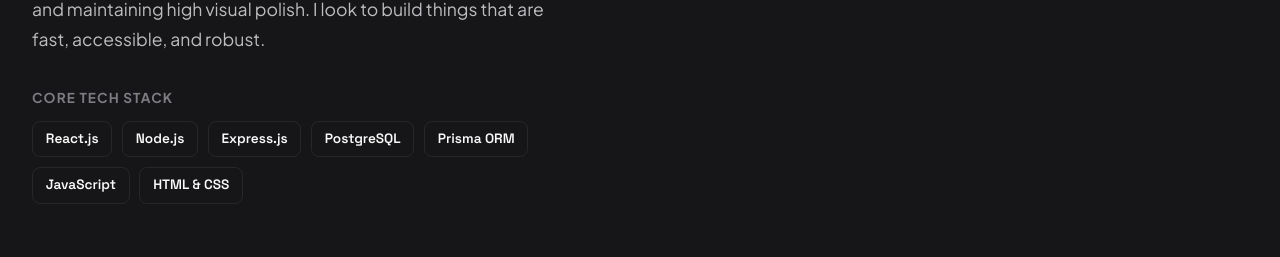
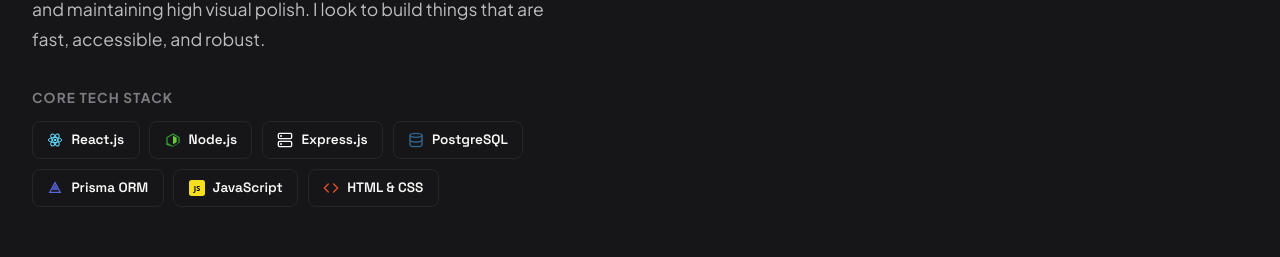
Before and after one commit to PalMakadiya/portfolio, a React (Vite) app in the folder Frontend/: page / in a window 1280 px wide. Shown: the part 1279-1536 px from the top of the page. Built offline with nearby package versions, Linux system fonts and the light colour scheme; no server answers.

Commit message:
feat: add SVGs and micro-animations to core tech stack badges

```diff
--- a/Frontend/src/components/About.module.css
+++ b/Frontend/src/components/About.module.css
@@ -173,14 +173,22 @@
 }
 
 .techBadge {
+  display: inline-flex;
+  align-items: center;
+  gap: 0.5rem;
   font-family: var(--font-mono);
   font-size: 0.85rem;
   font-weight: 600;
-  padding: 0.4rem 0.8rem;
+  padding: 0.45rem 0.9rem;
   background: hsl(var(--bg-secondary));
   border: 1px solid hsl(var(--border-color));
   border-radius: 8px;
   color: hsl(var(--text-primary));
+  transition: var(--transition-smooth);
+}
+
+.techBadge svg {
+  flex-shrink: 0;
   transition: var(--transition-fast);
 }
 
@@ -191,6 +199,10 @@
   transform: translateY(-1px);
 }
 
+.techBadge:hover svg {
+  transform: scale(1.15);
+}
+
 @media (max-width: 992px) {
   .grid {
     grid-template-columns: 1fr;
--- a/Frontend/src/components/About.tsx
+++ b/Frontend/src/components/About.tsx
@@ -23,6 +23,67 @@
     }
   };
 
+  const getTechIcon = (tech: string) => {
+    switch (tech.toLowerCase()) {
+      case 'react.js':
+        return (
+          <svg viewBox="0 0 24 24" width="16" height="16" fill="none" stroke="#61DAFB" strokeWidth="1.5">
+            <circle cx="12" cy="12" r="2" fill="#61DAFB" stroke="none" />
+            <ellipse cx="12" cy="12" rx="10" ry="3.8" transform="rotate(0 12 12)" />
+            <ellipse cx="12" cy="12" rx="10" ry="3.8" transform="rotate(60 12 12)" />
+            <ellipse cx="12" cy="12" rx="10" ry="3.8" transform="rotate(120 12 12)" />
+          </svg>
+        );
+      case 'node.js':
+        return (
+          <svg viewBox="0 0 24 24" width="16" height="16" fill="currentColor">
+            <path d="M12 2L2 7.8v11.6L12 22l10-5.8V7.8L12 2zm8 14.4l-8 4.6-8-4.6V8.8l8-4.6 8 4.6v7.6z" fill="#339933" />
+            <path d="M12 5.5v13l5.5-3.2V8.7L12 5.5z" fill="#66cc33" />
+          </svg>
+        );
+      case 'express.js':
+        return (
+          <svg viewBox="0 0 24 24" width="16" height="16" fill="none" stroke="currentColor" strokeWidth="2" strokeLinecap="round" strokeLinejoin="round">
+            <rect x="2" y="2" width="20" height="8" rx="2" />
+            <rect x="2" y="14" width="20" height="8" rx="2" />
+            <line x1="6" y1="6" x2="6.01" y2="6" strokeWidth="3" />
+            <line x1="6" y1="18" x2="6.01" y2="18" strokeWidth="3" />
+          </svg>
+        );
+      case 'postgresql':
+        return (
+          <svg viewBox="0 0 24 24" width="16" height="16" fill="none" stroke="#336791" strokeWidth="2" strokeLinecap="round" strokeLinejoin="round">
+            <ellipse cx="12" cy="5" rx="9" ry="3" />
+            <path d="M3 5v14c0 1.66 4 3 9 3s9-1.34 9-3V5" />
+            <path d="M3 12c0 1.66 4 3 9 3s9-1.34 9-3" />
+          </svg>
+        );
+      case 'prisma orm':
+        return (
+          <svg viewBox="0 0 24 24" width="16" height="16" fill="currentColor">
+            <path d="M12 2L2.5 19.5h19L12 2zm-6.5 15.5L12 6l6.5 11.5h-13z" fill="#5A67D8" />
+            <path d="M12 6l5 9H7l5-9z" fill="#4C51BF" />
+          </svg>
+        );
+      case 'javascript':
+        return (
+          <svg viewBox="0 0 24 24" width="16" height="16">
+            <rect width="24" height="24" rx="4" fill="#F7DF1E" />
+            <text x="12" y="17" fontFamily="system-ui, -apple-system, sans-serif" fontSize="11" fontWeight="900" fill="#000000" textAnchor="middle">JS</text>
+          </svg>
+        );
+      case 'html & css':
+        return (
+          <svg viewBox="0 0 24 24" width="16" height="16" fill="none" stroke="#E34F26" strokeWidth="2" strokeLinecap="round" strokeLinejoin="round">
+            <polyline points="16 18 22 12 16 6" />
+            <polyline points="8 6 2 12 8 18" />
+          </svg>
+        );
+      default:
+        return null;
+    }
+  };
+
   return (
     <section id="about" className="section">
       <div className="container">
@@ -42,7 +103,10 @@
               <h4 className={styles.techStackTitle}>Core Tech Stack</h4>
               <div className={styles.techStackList}>
                 {['React.js', 'Node.js', 'Express.js', 'PostgreSQL', 'Prisma ORM', 'JavaScript', 'HTML & CSS'].map((tech) => (
-                  <span key={tech} className={styles.techBadge}>{tech}</span>
+                  <span key={tech} className={styles.techBadge}>
+                    {getTechIcon(tech)}
+                    <span>{tech}</span>
+                  </span>
                 ))}
               </div>
             </div>
```
